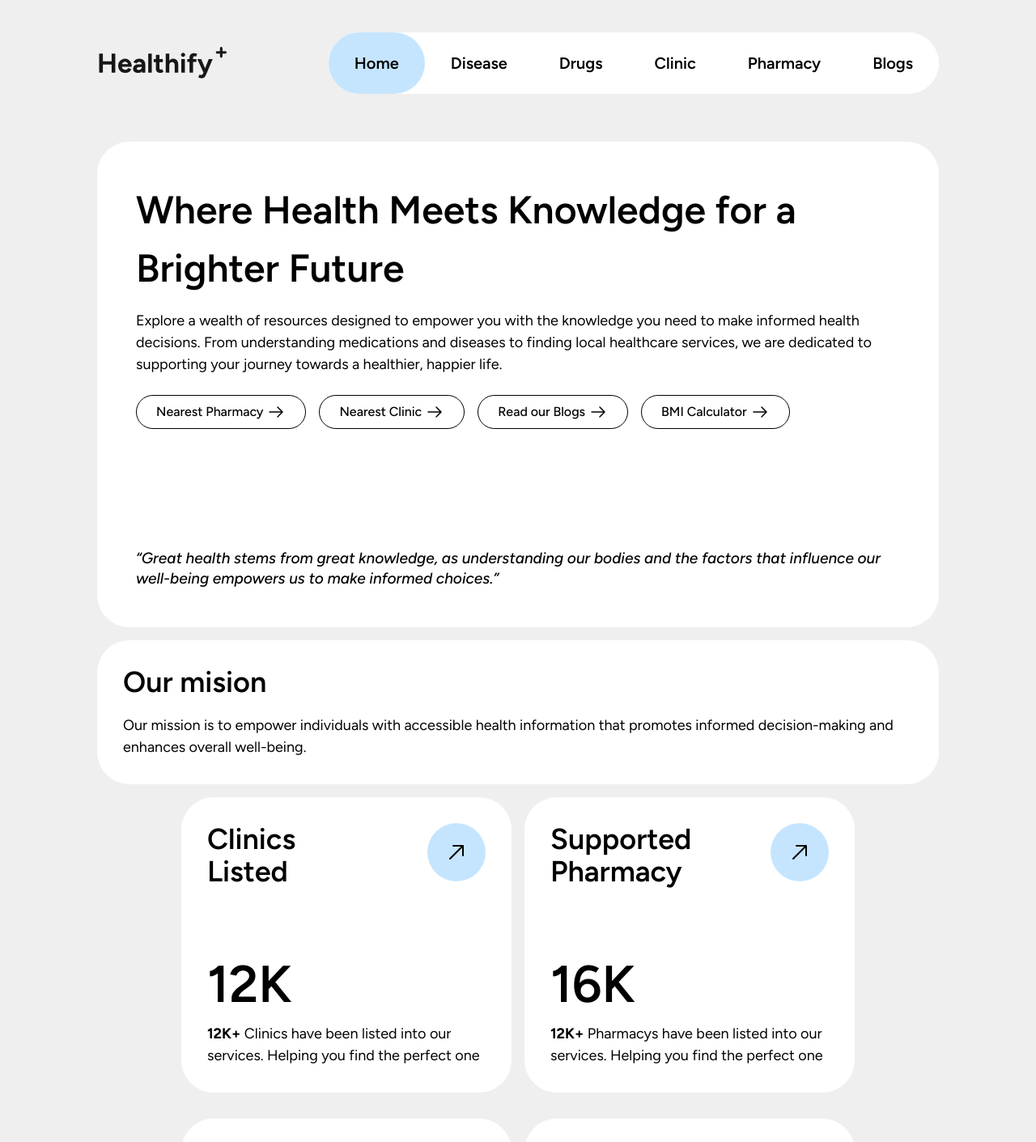
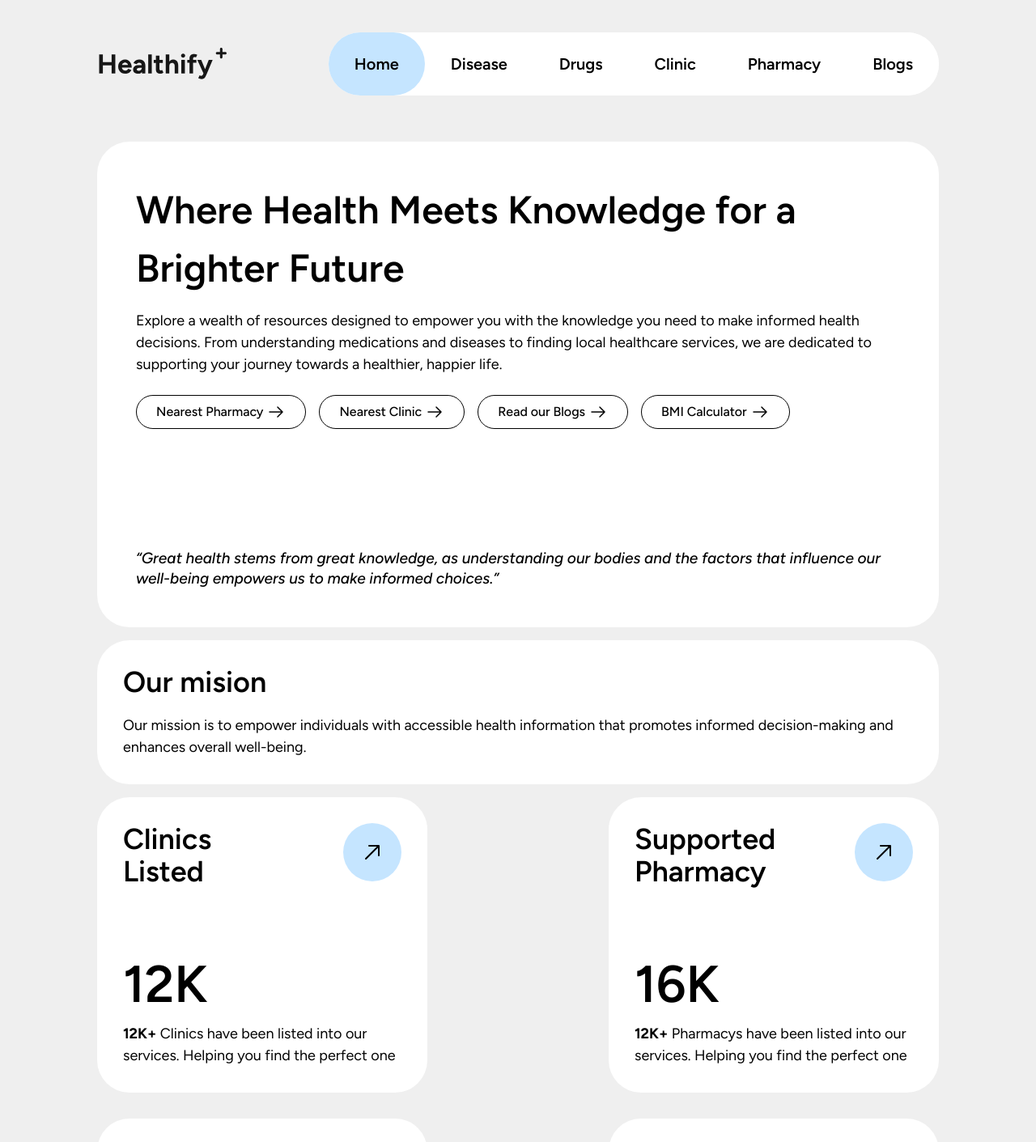
Before and after one commit to aryndraa/healthify, a React (Vite) app in the folder Content/: page / in a window 1280 px wide. Shown: the top 1411 px of the page at 81% size. Built offline with nearby package versions, Linux system fonts and the light colour scheme.

Commit message:
update responsiv 65%

```diff
--- a/Content/src/component/FAQ.jsx
+++ b/Content/src/component/FAQ.jsx
@@ -33,9 +33,9 @@ const FAQ = () => {
 	};
 
 	return (
-		<div className="flex flex-col w-[973px] p-[34px] bg-white rounded-[40px] gap-[32px]">
+		<div className="flex flex-col min-w-[973px] w-screen p-[34px] bg-white rounded-[40px] gap-[32px]">
 			<div>
-				<p className="text-5xl font-semibold mb-[8px]">
+				<p className="text--5xl font-semibold mb-[8px]">
 					Frequently Asked Question
 				</p>
 				<p className="">
@@ -47,7 +47,7 @@ const FAQ = () => {
 				{faqData.map((item, index) => (
 					<div key={index} className="">
 						<motion.div
-							className=" text-2xl font-semibold"
+							className=" text--2xl font-semibold"
 							onClick={() => toggleFAQ(index)}
 							initial={false}
 						>
@@ -95,7 +95,7 @@ const FAQ = () => {
 									animate={{ opacity: 1, height: "auto" }}
 									exit={{ opacity: 0, height: 0 }}
 								>
-									<p className=" max-w-[787px] text-justify text-[18px]">
+									<p className=" min-w-[787px] text-justify text-[18px] mb-4">
 										{item.answer}
 									</p>
 								</motion.div>
--- a/Content/src/component/Footer.jsx
+++ b/Content/src/component/Footer.jsx
@@ -4,8 +4,8 @@ import { Link } from "react-router-dom";
 const Footer = () => {
 	return (
 		<footer className="bg-[#213170] text-white p-16 rounded-[40px]">
-			<div className="container mx-auto flex justify-between">
-				<div className=" max-w-[536px] flex flex-col gap-12">
+			<div className="container mx-auto flex justify-between max-[1280px]:justify-end ">
+				<div className=" hidden max-w-[536px] xl:flex flex-col gap-12">
 					<div>
 						<img src={heal} alt=" healthify logo" />
 						<p className="max-w-[506px]">
--- a/Content/src/component/navbar.jsx
+++ b/Content/src/component/navbar.jsx
@@ -40,7 +40,7 @@ const Navbar = () => {
 								key={item.to}
 								to={item.to}
 								className={({ isActive }) =>
-									`Nav ${isActive ? "active" : ""} text-xl`
+									`Nav ${isActive ? "active" : ""} text--xl`
 								}
 							>
 								{item.name}
--- a/Content/src/pages/Landing/Landing.css
+++ b/Content/src/pages/Landing/Landing.css
@@ -23,6 +23,9 @@
 	}
 	.text--lg{
 		font-size: clamp(0.875rem, 0.5625rem + 1vw, 1.125rem);
+	}
+	.text--xl{
+		font-size: clamp(0.875rem, 0.4063rem + 1.5vw, 1.25rem);
 	}
 
 	.text--32{
@@ -124,7 +127,8 @@
 
 	.BOX {
 		margin-top: 16px;
-		width: 408px;
+		max-width: 408px;
+		min-height: 350px;
 		padding: 32px;
 		background-color: white;
 		border-radius: 40px;
--- a/Content/src/pages/Landing/Landing.jsx
+++ b/Content/src/pages/Landing/Landing.jsx
@@ -25,6 +25,7 @@ const Landing = () => {
 	return (
 		<div>
 			<Navbar />
+			{/* Hero  */}
 			<div className=" max-w-screen flex gap-4 mt-[160px]">
 				<div className="Container1">
 					<div className="item-1">
@@ -167,7 +168,7 @@ const Landing = () => {
 				></div>
 			</div>
 
-			<div className="flex flex-wrap gap-4 justify-center">
+			<div className="flex flex-wrap gap-4 justify-between">
 				<div className="BOX">
 					<div className="flex justify-between  mb-[71px]">
 						<p className="text-4xl font-semibold w-1/2  ">
@@ -717,10 +718,11 @@ const Landing = () => {
 				</div>
 			</div>
 
+			{/* Faq content  */}
 			<div className="mt-[34px] mb-[30px] flex gap-4">
 				<FAQ />
 				<div
-					className="Container2 bg-cover bg-center rounded-[40px] w-[690px]"
+					className="Container2 max-[1550px]:hidden bg-cover bg-center rounded-[40px] w-[690px]"
 					style={{ backgroundImage: `url(${IDemo3})` }}
 				></div>
 			</div>
```
